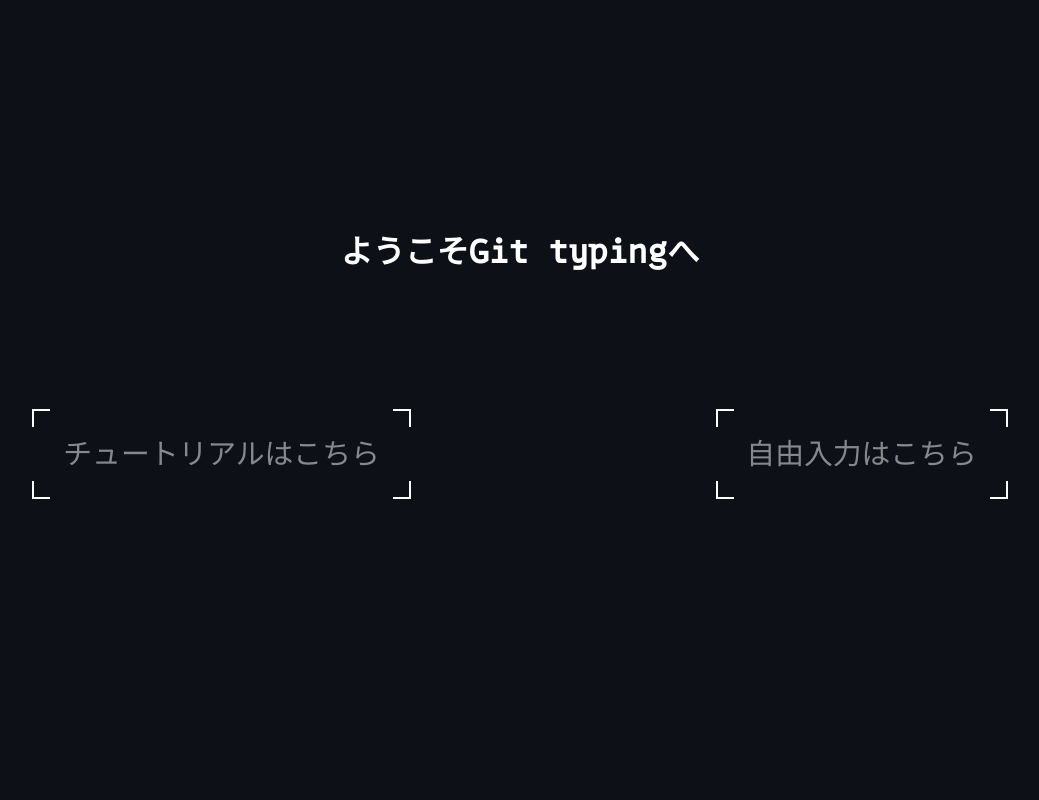
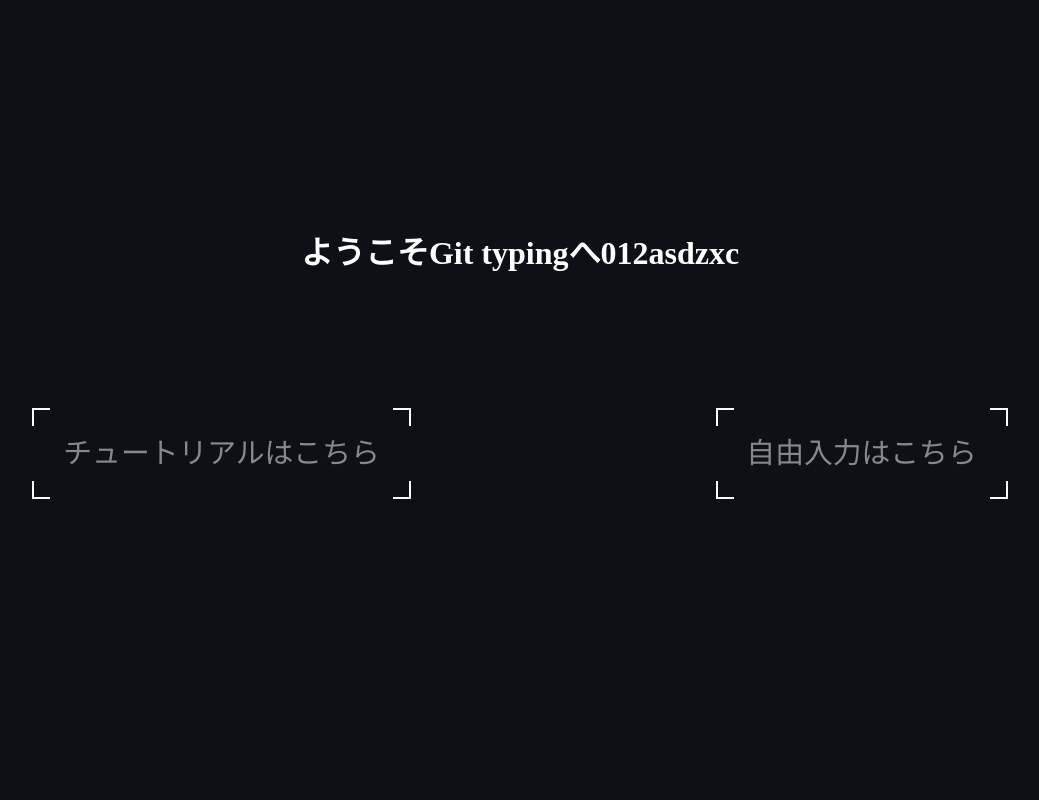
Before and after one commit to yamyam10/SK31, a PHP site: page / in a window 1280 px wide. Shown: the whole page, without its empty margins (120-1159 px from the left). Run offline with PHP 8.4, Linux system fonts and the light colour scheme; style sheets or scripts are compiled from the project's sources; some web fonts are replaced.

Commit message:
font変更

```diff
--- a/git_typing/css/main.scss
+++ b/git_typing/css/main.scss
@@ -1,16 +1,12 @@
 @font-face {
-  font-family: "0xProto";
-  src: url("../fonts/0xProto-Regular.woff2");
-}
-@font-face {
-  font-family: "MPLUS1Code";
-  src: url("../fonts/MPLUS1Code-VariableFont_wght.ttf");
+    font-family: "SourceHanCode";
+    src: url("../fonts/SourceHanCodeJP-Light.otf");
 }
 :root {
-    --black: #161b22;
     --white: #fff;
     --header: #010509;;
     --background: #0D1017;
+    --font-family: "SourceHanCode";
 }
 html, body {
     display: flex;
@@ -19,7 +15,8 @@
     margin: 0;
     padding: 0;
     height: 100%;
-    font-family: "0xProto";
+    // font-family: "0xProto";
+    font-family: var(--font-family);
     background: var(--background);
     .page-title {
         color: var(--white);
@@ -51,7 +48,6 @@
         text-decoration: none;
         position: relative;
         z-index: 1;
-        font-family: "MPLUS1Code";
         &:before, &:after {
             content: '';
             background: var(--background);
--- a/git_typing/index.html
+++ b/git_typing/index.html
@@ -7,7 +7,7 @@
     <link rel="stylesheet" href="css/main.scss">
 </head>
 <body>
-    <h1 class="page-title">ようこそGit typingへ</h1><br>
+    <h1 class="page-title">ようこそGit typingへ012asdzxc</h1><br>
     <section class="section">
         <a href="typing.html" class="bb_button bb_button--corner"><span class="bb_button__text">チュートリアルはこちら</span></a>
         <a href="free.html" class="bb_button bb_button--corner"><span class="bb_button__text">自由入力はこちら</span></a>
```
Also changed, not shown: git_typing/css/free.scss (+7 -7 lines), git_typing/css/style.scss (+4 -4 lines), 1 other file.
